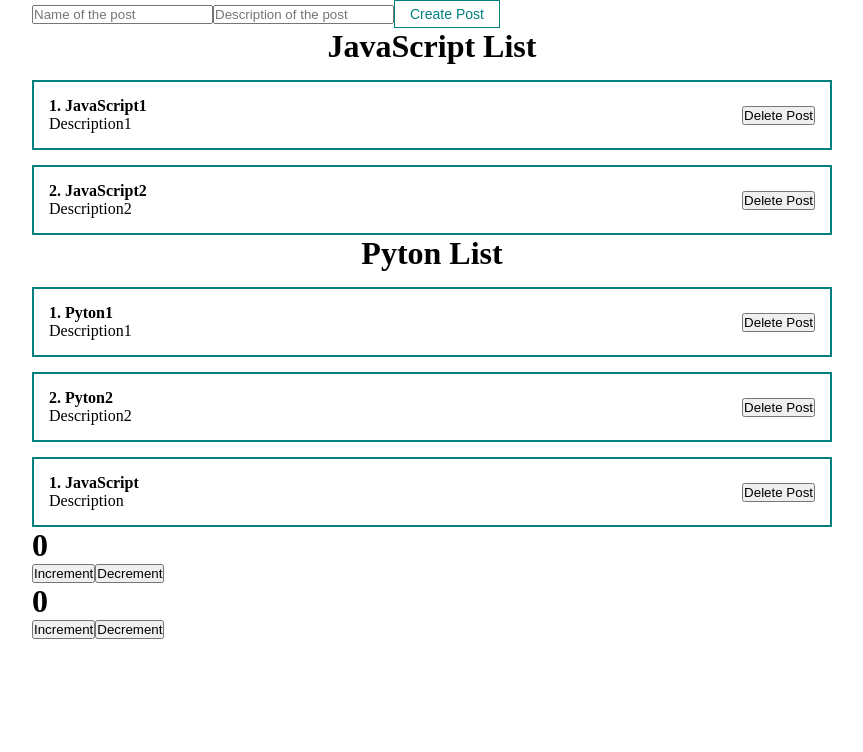
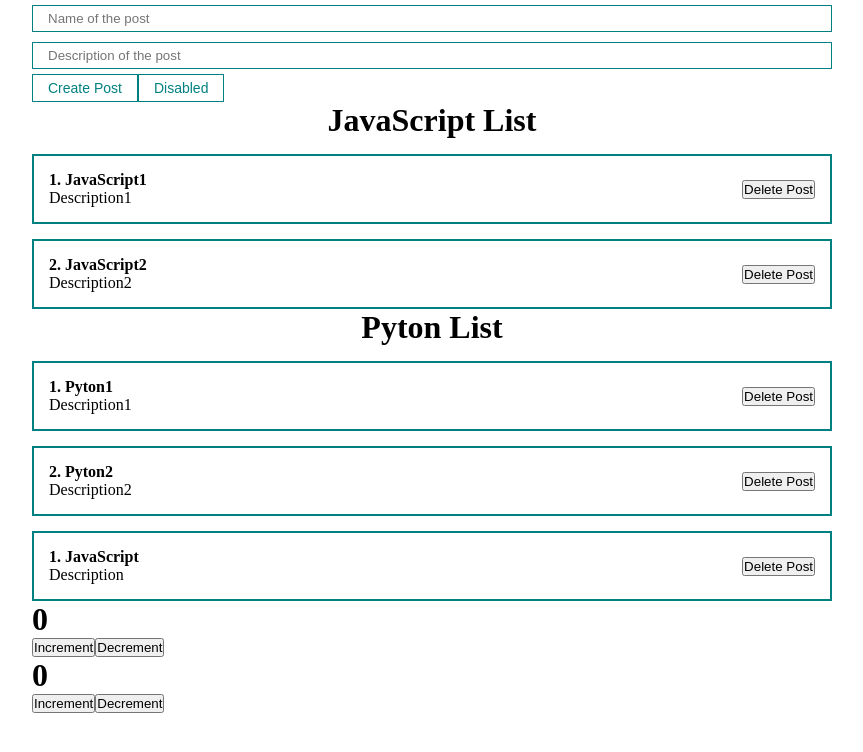
Before and after one commit to KirylZuyeu/ReactStudyProject1, a React (Create React App) app in the folder my-app/: page / in a window 1280 px wide. Shown: the top 752 px of the page, without its empty margins (208-1071 px from the left). Built offline with nearby package versions, Linux system fonts and the light colour scheme.

Commit message:
feat: add date from manage input

```diff
--- a/my-app/src/App.js
+++ b/my-app/src/App.js
@@ -4,6 +4,7 @@ import Counter from "./components/Counter";
 import PostItem from "./components/PostItem";
 import PostList from "./components/PostList";
 import MyButton from "./components/UI/button/MyButton";
+import MyInput from "./components/UI/input/MyInput";
 import './styles/App.css'
 
 function App() {
@@ -17,12 +18,26 @@ function App() {
     {id: 2, title: 'Pyton2', body: 'Description2'},
   ]);
 
+  const [title, setTitle] = useState('');
+
+  const addNewPost = (e) => {
+    e.preventDefault();
+    console.log(title)
+  }
+
   return (
     <div className="App">
       <form>
-        <input type="text" placeholder="Name of the post"/>
-        <input type="text" placeholder="Description of the post"/>
-        <MyButton>Create Post</MyButton>
+        <h1>{title}</h1>
+        <MyInput
+          type="text"
+          placeholder="Name of the post"
+          value={title}
+          onChange={e => setTitle(e.target.value)}
+        />
+        <MyInput type="text" placeholder="Description of the post"/>
+        <MyButton onClick={addNewPost}>Create Post</MyButton>
+        <MyButton disabled>Disabled</MyButton>
       </form>
       <PostList posts={posts1} title='JavaScript List'/>
       <PostList posts={posts2} title='Pyton List'/>
--- a/my-app/src/components/UI/button/MyButton.jsx
+++ b/my-app/src/components/UI/button/MyButton.jsx
@@ -1,10 +1,10 @@
 import React from 'react';
 import classes from './MyButton.module.css'
 
-const MyButton = (props) => {
+const MyButton = ({children, ...props}) => {
     return (
-        <button className={classes.myBtn}>
-            {props.children}
+        <button {...props} className={classes.myBtn}>
+            {children}
         </button>
     );
 };
--- /dev/null
+++ b/my-app/src/components/UI/input/MyInput.jsx
@@ -0,0 +1,10 @@
+import React from 'react';
+import classes from './MyInput.module.css'
+
+const MyInput = (props) => {
+    return (
+        <input className={classes.myInput} {...props}/>
+    );
+};
+
+export default MyInput;
--- /dev/null
+++ b/my-app/src/components/UI/input/MyInput.module.css
@@ -0,0 +1,6 @@
+.myInput {
+    width: 100%;
+    padding: 5px 15px;
+    margin: 5px 0;
+    border: 1px solid teal;
+}
```
